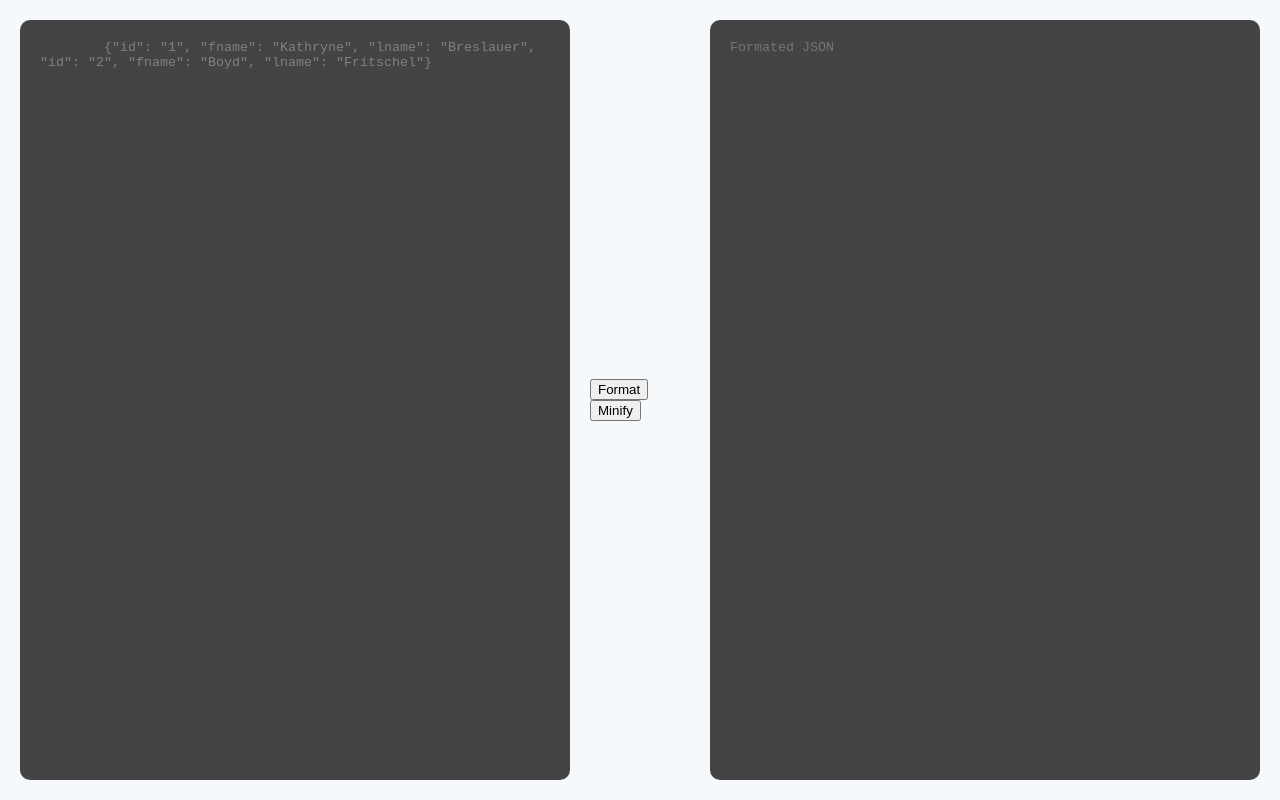
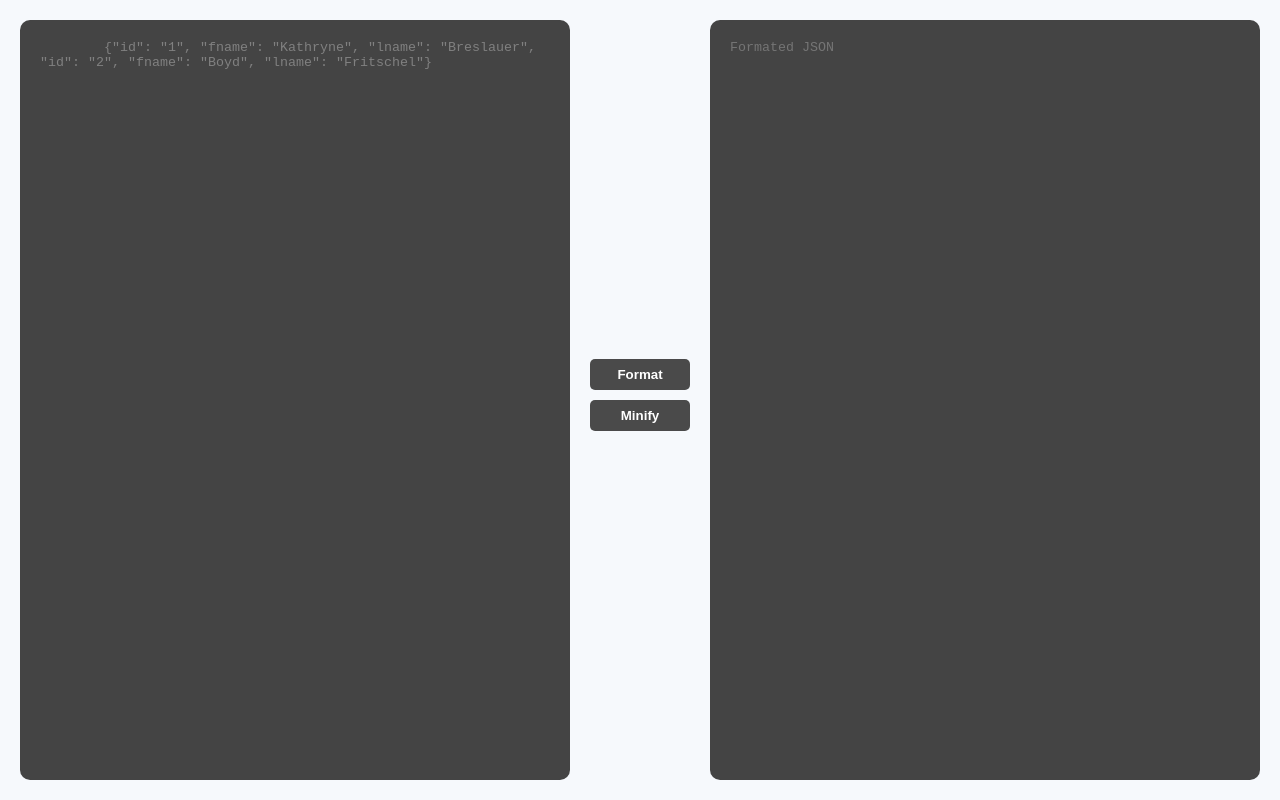
Before and after one commit to RedaMeziouni/JavaScript-Projects, a plain HTML site: page JSON_Formatter/index.html in a window 1280 px wide. Drawn offline with Linux system fonts and the light colour scheme.

Commit message:
JSON formatter styling

```diff
--- a/JSON_Formatter/style.css
+++ b/JSON_Formatter/style.css
@@ -33,3 +33,20 @@ body {
 .large-area:focus {
     background: #bebaba;
 }
+
+.controls__buttons {
+    padding: 8px 14px;
+    width: 100%;
+    margin-bottom: 10px;
+    border-radius: 5px;
+    border: none;
+    outline: none;
+    cursor: pointer;
+    background: #4a4a4a;
+    color: white;
+    font-weight: bold;
+}
+
+.controls__buttons:active {
+    background: #797474;
+}
```
